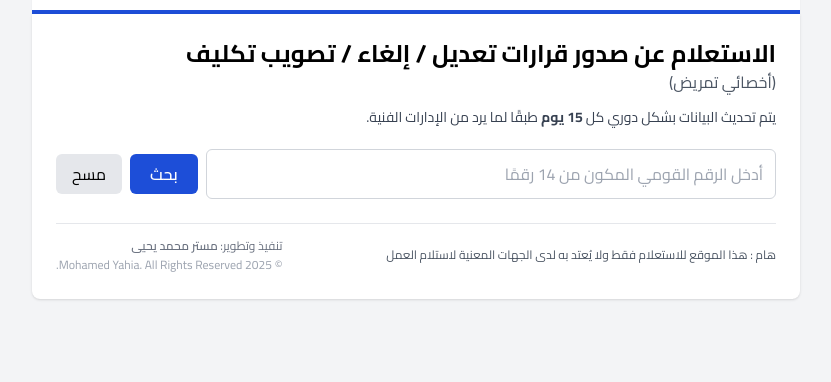
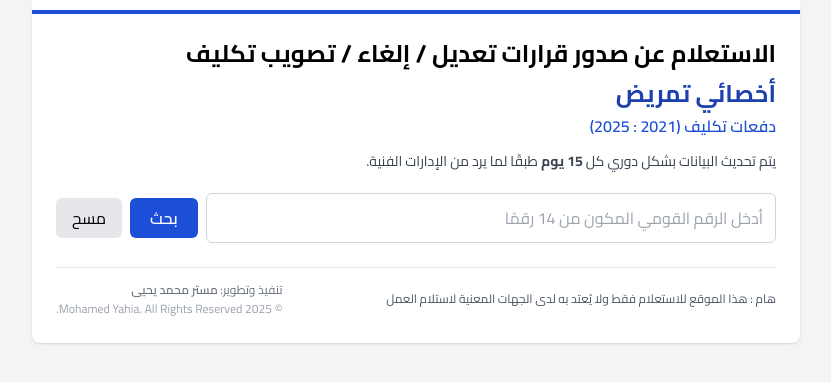
Before and after one commit to mohamedyahia3050-glitch/ncc, a plain HTML site: page index.html in a window 1280 px wide. Shown: the part 134-516 px from the top of the page, without its empty margins (224-1055 px from the left). Drawn offline with nearby package versions, Linux system fonts and the light colour scheme.

Commit message:
Update index.html

```diff
--- a/index.html
+++ b/index.html
@@ -44,9 +44,14 @@
       <!-- العنوان -->
       <h1 class="text-xl md:text-2xl font-bold text-right mb-3 leading-relaxed">
         الاستعلام عن صدور قرارات تعديل / إلغاء / تصويب تكليف
-        <div class="text-base font-normal text-gray-600">
-          (أخصائي تمريض)
-        </div>
+        <div class="mt-2">
+  <div class="text-xl md:text-2xl font-bold text-blue-800">
+    أخصائي تمريض
+  </div>
+  <div class="text-sm md:text-base text-blue-700 font-semibold mt-1">
+    دفعات تكليف (2021 : 2025)
+  </div>
+</div>
       </h1>
 
       <!-- وصف -->
```
